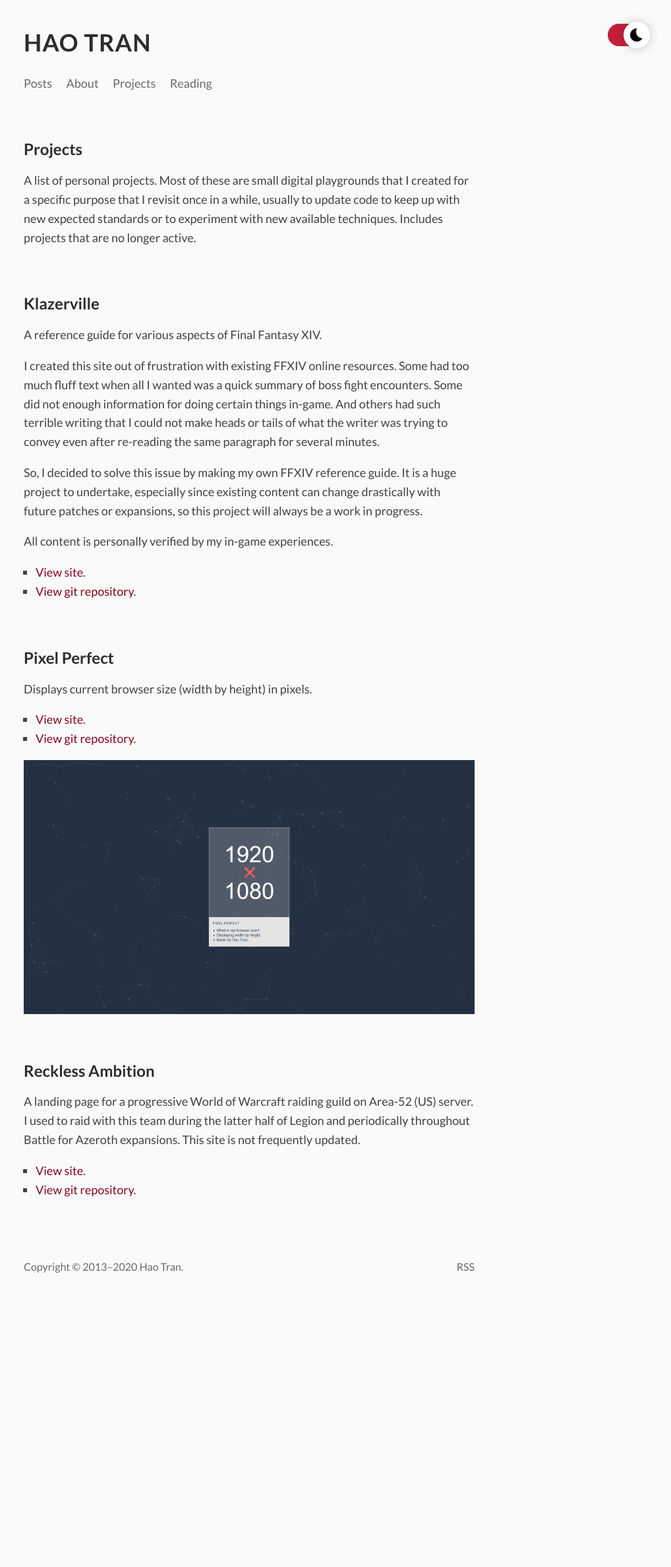
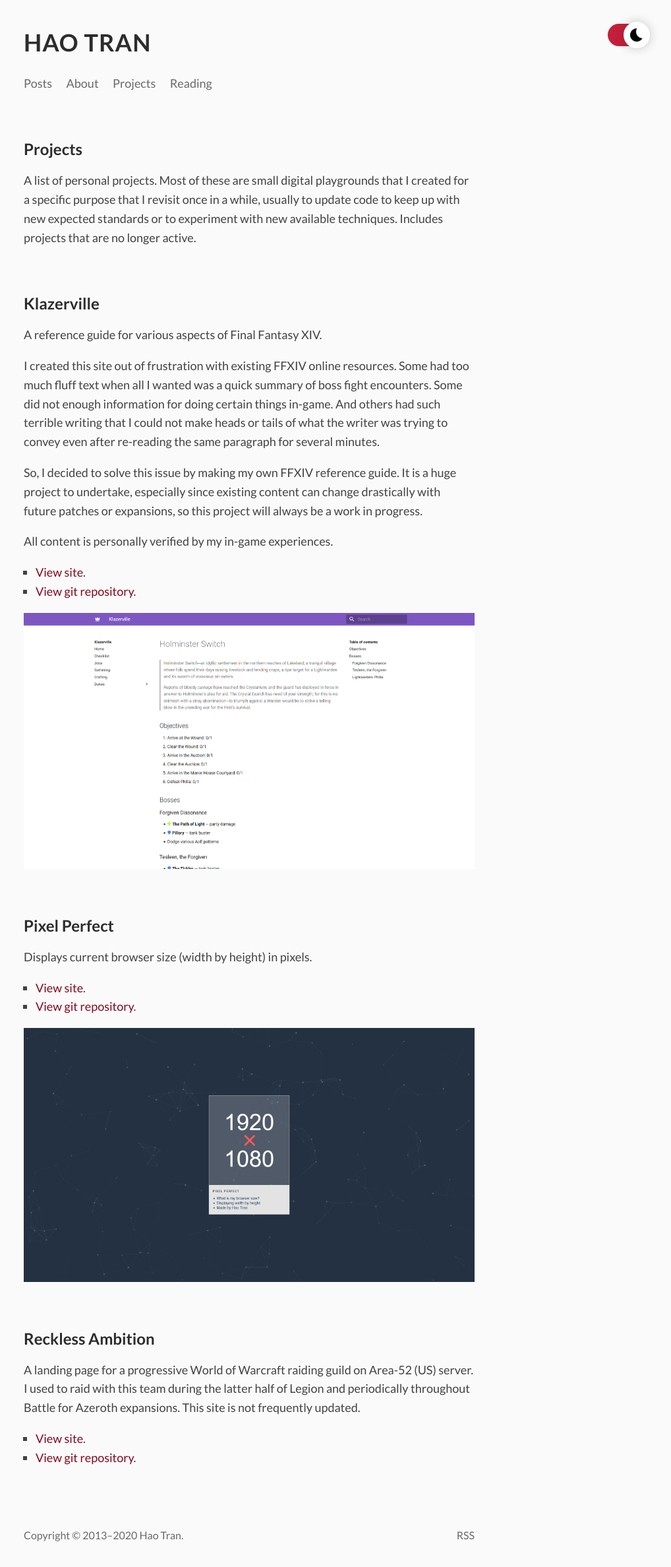
Before and after one commit to haothitran/posts, a Jekyll site: the page built from _pages/projects.md, in a window 1280 px wide. Shown: the whole page at 66% size, without its empty margins (262-1280 px from the left). Built offline with Jekyll 4.4.1, drawn with Linux system fonts in a browser that asks for light colours; before the commit the page ends 1969 px from its top, so only the background shows below that.

Commit message:
Add screenshot for Klazerville on projects page

```diff
--- a/_pages/projects.md
+++ b/_pages/projects.md
@@ -21,6 +21,8 @@ All content is personally verified by my in-game experiences.
 - [View site](https://klazerville.com/).
 - [View git repository](https://github.com/haothitran/klazerville).
 
+[![](assets/projects-screenshots/klazerville.png)](https://klazerville.com/)
+
 ## Pixel Perfect
 
 Displays current browser size (width by height) in pixels.
```
Also changed, not shown: assets/projects-screenshots/klazerville.png (added).
